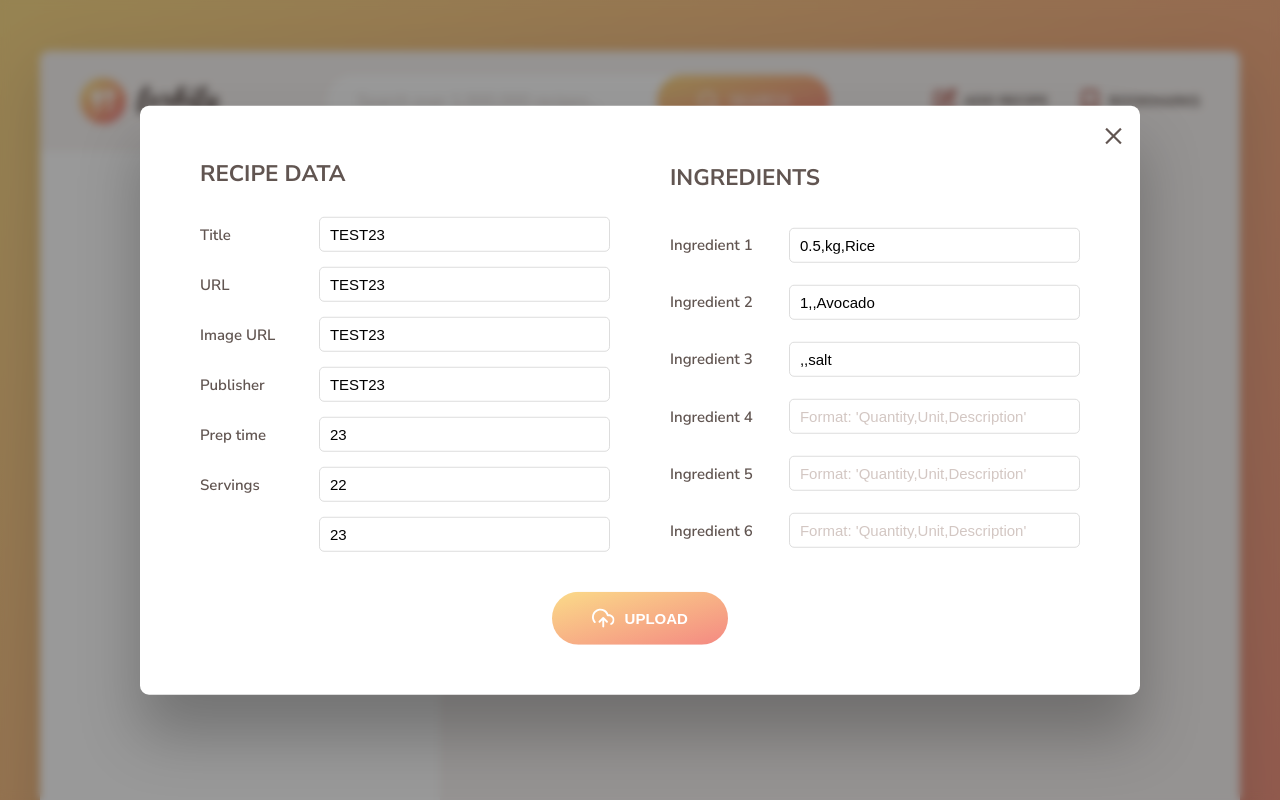
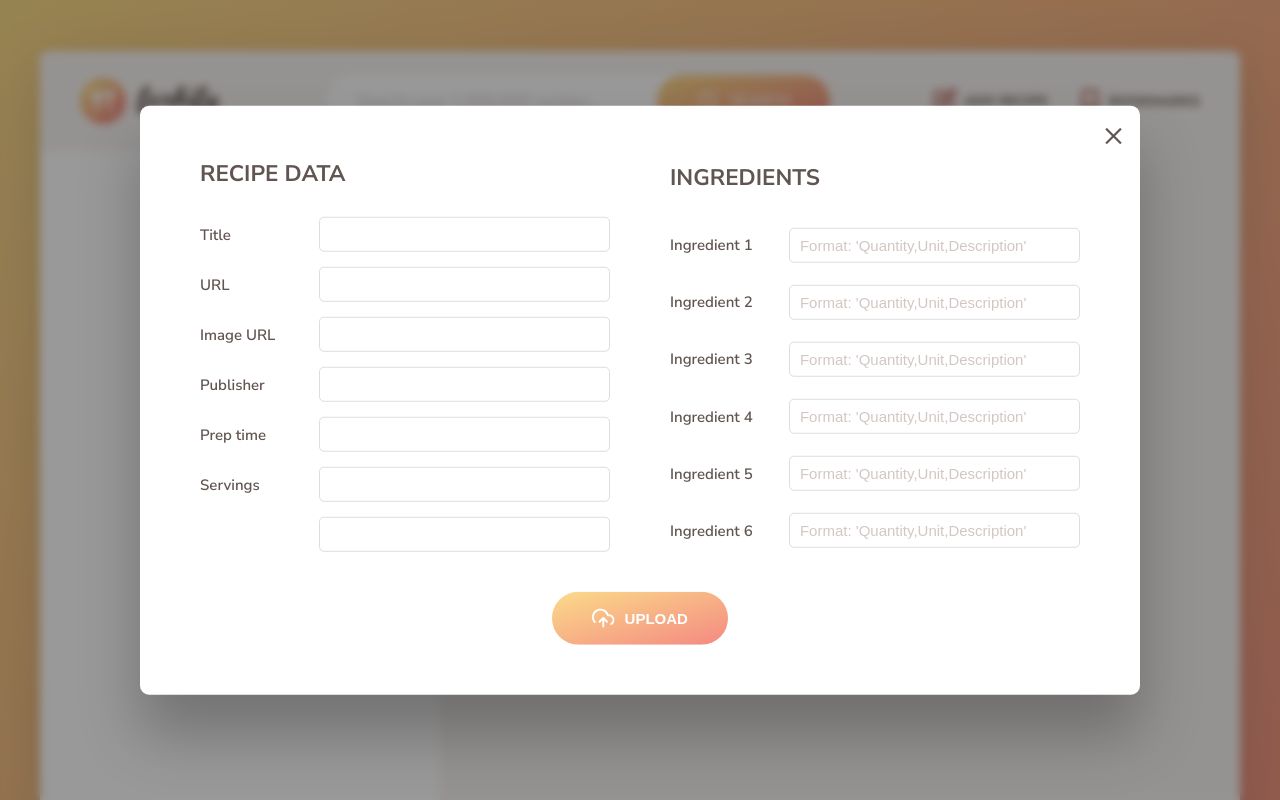
Before and after one commit to top17/forkify, a website built with Parcel: page index.html in a window 1280 px wide. Both pictures are taken after a click on the button "ADD RECIPE". Shown: the top 800 px of the page. Built offline with nearby package versions, Linux system fonts and the light colour scheme.

Commit message:
Code cleanup

```diff
--- a/index.html
+++ b/index.html
@@ -65,20 +65,6 @@
                       No bookmarks yet. Find a nice recipe and bookmark it :)
                     </p>
                   </div>
-
-                  <!-- <li class="preview">
-                    <a class="preview__link" href="#23456">
-                      <figure class="preview__fig">
-                        <img src="src/img/test-1.jpg" alt="Test" />
-                      </figure>
-                      <div class="preview__data">
-                        <h4 class="preview__name">
-                          Pasta with Tomato Cream ...
-                        </h4>
-                        <p class="preview__publisher">The Pioneer Woman</p>
-                      </div>
-                    </a>
-                  </li> -->
                 </ul>
               </div>
             </li>
@@ -87,26 +73,7 @@
       </header>
 
       <div class="search-results">
-        <ul class="results">
-          <!--
-          <li class="preview">
-            <a class="preview__link preview__link--active" href="#23456">
-              <figure class="preview__fig">
-                <img src="src/img/test-1.jpg" alt="Test" />
-              </figure>
-              <div class="preview__data">
-                <h4 class="preview__title">Pasta with Tomato Cream ...</h4>
-                <p class="preview__publisher">The Pioneer Woman</p>
-                <div class="preview__user-generated">
-                  <svg>
-                    <use href="src/img/icons.svg#icon-user"></use>
-                  </svg>
-                </div>
-              </div>
-            </a>
-          </li>
-           -->
-        </ul>
+        <ul class="results"></ul>
 
         <div class="pagination"></div>
       </div>
@@ -120,117 +87,6 @@
           </div>
           <p>Start by searching for a recipe or an ingredient. Have fun!</p>
         </div>
-
-        <!-- <div class="spinner">
-          <svg>
-            <use href="src/img/icons.svg#icon-loader"></use>
-          </svg>
-        </div> -->
-
-        <!-- <div class="error">
-            <div>
-              <svg>
-                <use href="src/img/icons.svg#icon-alert-triangle"></use>
-              </svg>
-            </div>
-            <p>No recipes found for your query. Please try again!</p>
-          </div> -->
-
-        <!--
-        <figure class="recipe__fig">
-          <img src="src/img/test-1.jpg" alt="Tomato" class="recipe__img" />
-          <h1 class="recipe__title">
-            <span>Pasta with tomato cream sauce</span>
-          </h1>
-        </figure>
-
-        <div class="recipe__details">
-          <div class="recipe__info">
-            <svg class="recipe__info-icon">
-              <use href="src/img/icons.svg#icon-clock"></use>
-            </svg>
-            <span class="recipe__info-data recipe__info-data--minutes">45</span>
-            <span class="recipe__info-text">minutes</span>
-          </div>
-          <div class="recipe__info">
-            <svg class="recipe__info-icon">
-              <use href="src/img/icons.svg#icon-users"></use>
-            </svg>
-            <span class="recipe__info-data recipe__info-data--people">4</span>
-            <span class="recipe__info-text">servings</span>
-
-            <div class="recipe__info-buttons">
-              <button class="btn--tiny btn--increase-servings">
-                <svg>
-                  <use href="src/img/icons.svg#icon-minus-circle"></use>
-                </svg>
-              </button>
-              <button class="btn--tiny btn--increase-servings">
-                <svg>
-                  <use href="src/img/icons.svg#icon-plus-circle"></use>
-                </svg>
-              </button>
-            </div>
-          </div>
-
-          <div class="recipe__user-generated">
-            <svg>
-              <use href="src/img/icons.svg#icon-user"></use>
-            </svg>
-          </div>
-          <button class="btn--round">
-            <svg class="">
-              <use href="src/img/icons.svg#icon-bookmark-fill"></use>
-            </svg>
-          </button>
-        </div>
-
-        <div class="recipe__ingredients">
-          <h2 class="heading--2">Recipe ingredients</h2>
-          <ul class="recipe__ingredient-list">
-            <li class="recipe__ingredient">
-              <svg class="recipe__icon">
-                <use href="src/img/icons.svg#icon-check"></use>
-              </svg>
-              <div class="recipe__quantity">1000</div>
-              <div class="recipe__description">
-                <span class="recipe__unit">g</span>
-                pasta
-              </div>
-            </li>
-
-            <li class="recipe__ingredient">
-              <svg class="recipe__icon">
-                <use href="src/img/icons.svg#icon-check"></use>
-              </svg>
-              <div class="recipe__quantity">0.5</div>
-              <div class="recipe__description">
-                <span class="recipe__unit">cup</span>
-                ricotta cheese
-              </div>
-            </li>
-          </ul>
-        </div>
-
-        <div class="recipe__directions">
-          <h2 class="heading--2">How to cook it</h2>
-          <p class="recipe__directions-text">
-            This recipe was carefully designed and tested by
-            <span class="recipe__publisher">The Pioneer Woman</span>. Please check out
-            directions at their website.
-          </p>
-          <a
-            class="btn--small recipe__btn"
-            href="http://thepioneerwoman.com/cooking/pasta-with-tomato-cream-sauce/"
-            target="_blank"
-          >
-            <span>Directions</span>
-            <svg class="search__icon">
-              <use href="src/img/icons.svg#icon-arrow-right"></use>
-            </svg>
-          </a>
-        </div>
-        -->
       </div>
     </div>
 
@@ -241,26 +97,26 @@
         <div class="upload__column">
           <h3 class="upload__heading">Recipe data</h3>
           <label>Title</label>
-          <input value="TEST23" required name="title" type="text" />
+          <input value="" required name="title" type="text" />
           <label>URL</label>
-          <input value="TEST23" required name="sourceUrl" type="text" />
+          <input value="" required name="sourceUrl" type="text" />
           <label>Image URL</label>
-          <input value="TEST23" required name="image" type="text" />
+          <input value="" required name="image" type="text" />
           <label>Publisher</label>
-          <input value="TEST23" required name="publisher" type="text" />
+          <input value="" required name="publisher" type="text" />
           <label>Prep time</label>
-          <input value="23" required name="cookingTime" type="number" />
+          <input value="" required name="cookingTime" type="number" />
           <label>Servings</label>
-          <input value="22" required name="cookingTime" type="number" />
+          <input value="" required name="cookingTime" type="number" />
           <label></label>
-          <input value="23" required name="servings" type="number" />
+          <input value="" required name="servings" type="number" />
         </div>
 
         <div class="upload__column">
           <h3 class="upload__heading">Ingredients</h3>
           <label>Ingredient 1</label>
           <input
-            value="0.5,kg,Rice"
+            value=""
             type="text"
             required
             name="ingredient-1"
@@ -268,14 +124,14 @@
           />
           <label>Ingredient 2</label>
           <input
-            value="1,,Avocado"
+            value=""
             type="text"
             name="ingredient-2"
             placeholder="Format: 'Quantity,Unit,Description'"
           />
           <label>Ingredient 3</label>
           <input
-            value=",,salt"
+            value=""
             type="text"
             name="ingredient-3"
             placeholder="Format: 'Quantity,Unit,Description'"
```
